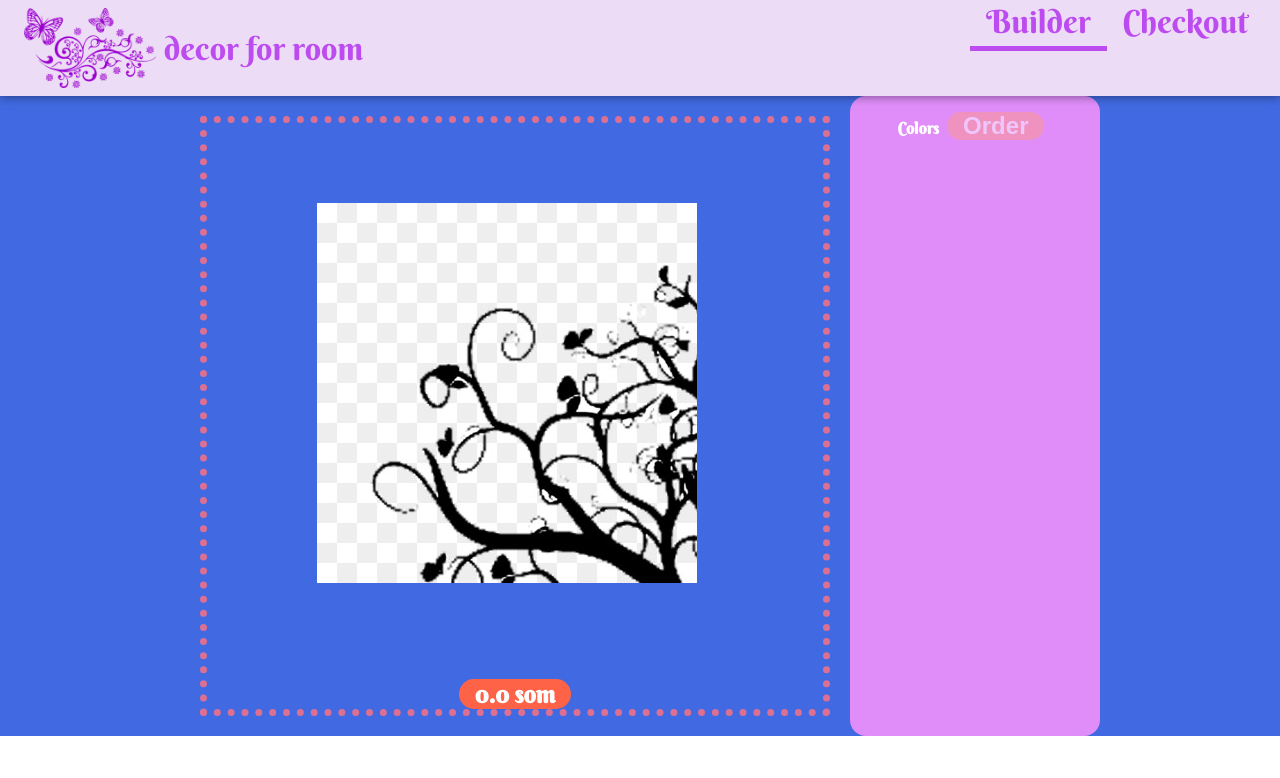
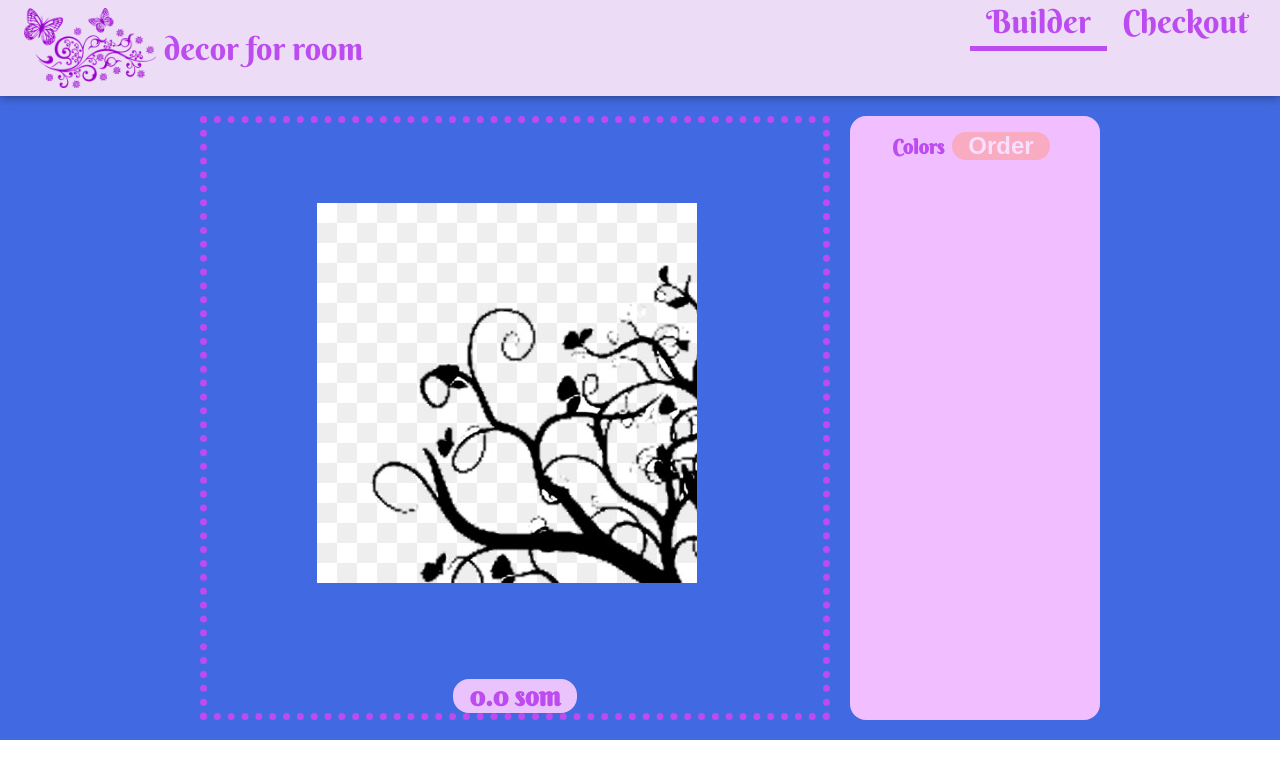
Before and after one commit to Nurkyz-Chynybaeva/builder, a React (Create React App) app: page / in a window 1280 px wide. Shown: the top 778 px of the page. Built offline with nearby package versions, Linux system fonts and the light colour scheme; no server answers.

Commit message:
fixed decor controls and nav items

```diff
--- a/src/components/DecorBuilder/DecorControls/DecorControls.module.css
+++ b/src/components/DecorBuilder/DecorControls/DecorControls.module.css
@@ -2,7 +2,9 @@
   flex: 0 0 250px;
   border-radius: 1rem;
   padding: 1rem;
-  background-color: rgb(224, 141, 250);
-  color: white;
+  background-color: rgb(241, 191, 255);
+  color:  rgb(188, 75, 240);
   text-align: center;
+margin: 20px 0px;
+font-size: 20px;
 }
--- a/src/components/DecorBuilder/DecorPreview/DecorPreview.module.css
+++ b/src/components/DecorBuilder/DecorPreview/DecorPreview.module.css
@@ -5,7 +5,7 @@
   flex-wrap: wrap;
   margin-bottom: 1rem;
   justify-content: center;
-border: 7px dotted palevioletred;
+border: 7px dotted  rgb(188, 75, 240);
 margin: 20px 20px;
 }
 .decor{
@@ -13,8 +13,6 @@ margin: 20px 20px;
   height: 540px;
   margin-right: 1rem;
   margin-bottom: 1rem;
-
-
 
   display: flex;
   justify-content: center;
@@ -29,10 +27,10 @@ margin: 20px 20px;
 
 }
 .price {
-  background-color: tomato;
+  background-color: rgb(235, 195, 252);
   border-radius: 1rem;
   padding: 0 1rem;
-  font-size: 1.5rem;
-  color: white;
+  font-size: 1.7rem;
+  color:  rgb(188, 75, 240);
   font-weight: bold;
 }
--- a/src/components/Nav/NavItem/NavItem.module.css
+++ b/src/components/Nav/NavItem/NavItem.module.css
@@ -9,6 +9,8 @@
   }
   .NavItem a:hover {
     border-color: white;
+    background-color: rgb(235, 195, 252);
+
   }
   .NavItem a:active,
   .NavItem a.active {
```
